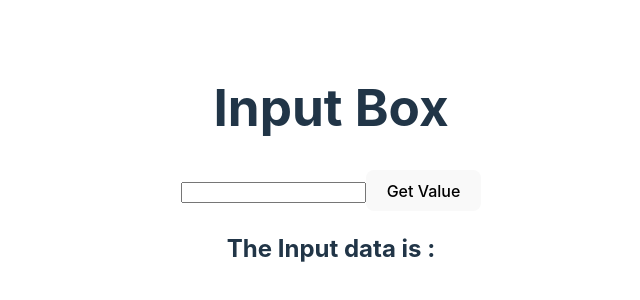
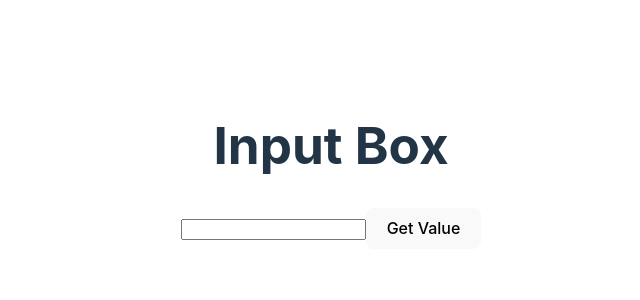
Before and after one commit to Bhanu-Partap/react-learnings-with-vite, a React (Vite) app in the folder my-first-react-app/: page / in a window 1280 px wide. Shown: the part 234-534 px from the top of the page, without its empty margins (309-949 px from the left). Built offline with nearby package versions, Linux system fonts and the light colour scheme.

Commit message:
onclick getting the value

```diff
--- a/my-first-react-app/src/Components/InputBox.jsx
+++ b/my-first-react-app/src/Components/InputBox.jsx
@@ -36,8 +36,9 @@ export default function InputBox() {
             <div className="inputbox">
                 <h1>Input Box</h1>
                 <input type="text" onChange={getData} />
-                <button> Get Value </button>
-                <h2>The Input data is : {data}</h2>
+                <button onClick={()=>{setPrint(true)}}> Get Value </button>
+                {  print ? <h2>The Input data is :{data} </h2>: null}
+
             </div>
         </>
     )
```
